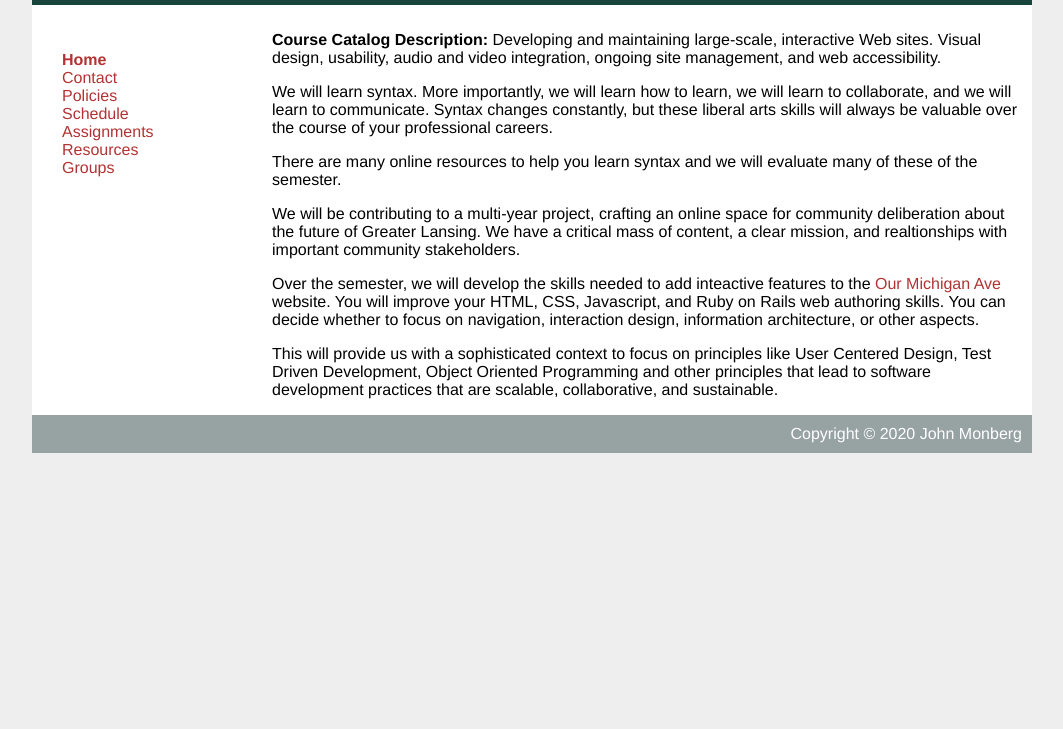
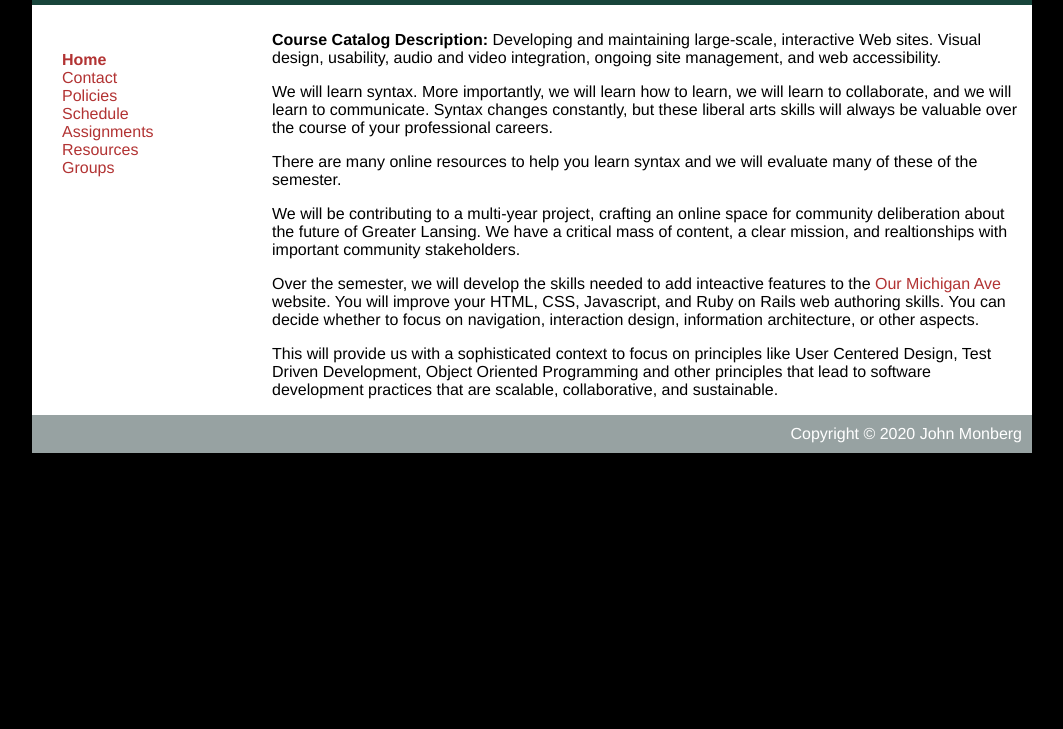
Before and after one commit to doubidedonggan/wra410, a plain HTML site: page index.html in a window 1280 px wide. Shown: the part 71-800 px from the top of the page, without its empty margins (108-1171 px from the left). Drawn offline with Linux system fonts and the light colour scheme.

Commit message:
Update style.css

```diff
--- a/style.css
+++ b/style.css
@@ -1,6 +1,6 @@
 body {
-    background-color: #EEE;
-    font-family: 'Sarabun',Helvetica, Arial, sans-serif;
+    background-color: #000000;
+    font-family: 'New Raman time',Helvetica, Arial, sans-serif;
 }
 
 a {
```
